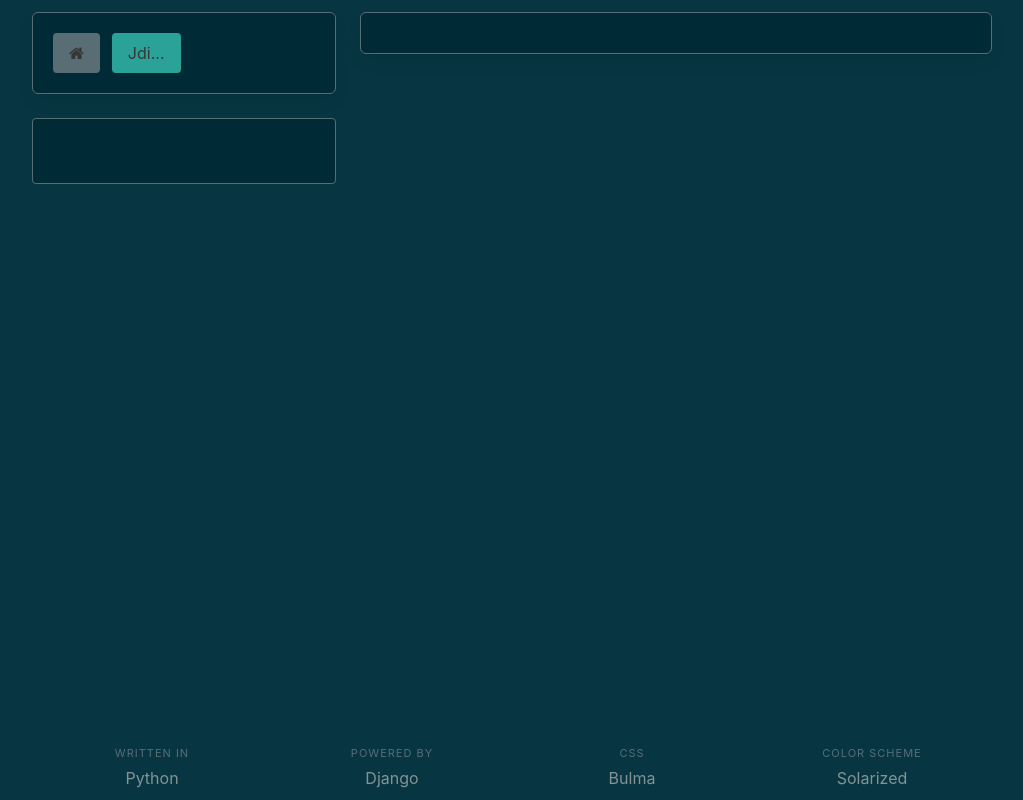
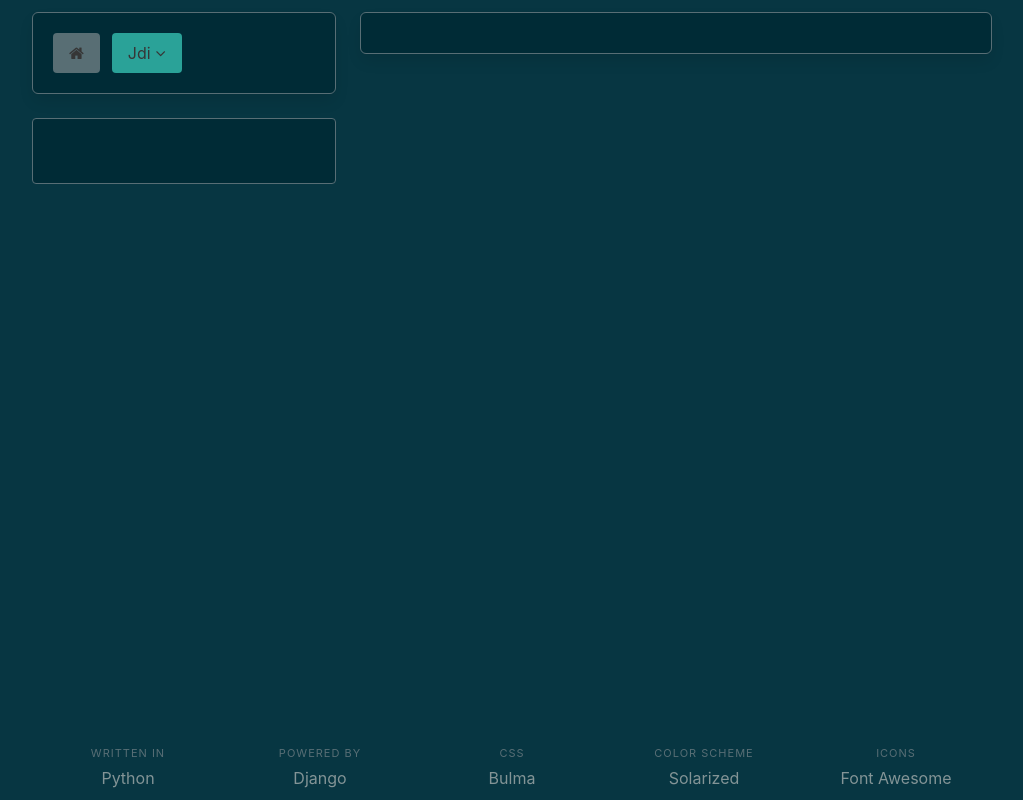
Before and after one commit to underground-lab/zelezobeton, a Django app: template webapp/templates/main.html in a window 1280 px wide. Shown: the whole page, without its empty margins (128-1151 px from the left). Run offline with Django 4.2, Linux system fonts and the light colour scheme; the template is opened without the code that fills it, so the values that code supplies are empty; parts of the project's set-up code (start-up, migrations or seed data) failed here and were passed over.

Commit message:
Add more icons

```diff
--- a/webapp/templates/action_dropdown.html
+++ b/webapp/templates/action_dropdown.html
@@ -4,7 +4,7 @@
   <div class="dropdown-trigger">
     <button class="button bg-solarized-yellow no-border" id="{{ command }}_dropdown"
             aria-haspopup="true" aria-controls="{{ command }}_dropdown_menu">
-      {{ verb }}...
+      {{ verb }}<i class="fa fa-angle-down fa-pull-right"></i>
     </button>
   </div>
   <div class="dropdown-menu" id="{{ command }}_dropdown_menu" role="menu">
--- a/webapp/templates/footer.html
+++ b/webapp/templates/footer.html
@@ -23,4 +23,10 @@
     <p><a class="footer-link" href="https://ethanschoonover.com/solarized/">Solarized</a></p>
     </div>
   </div>
+  <div class="level-item has-text-centered">
+    <div class="page-footer">
+    <p class="heading fg-solarized-base01">Icons</p>
+    <p><a class="footer-link" href="https://fontawesome.com/">Font Awesome</a></p>
+    </div>
+  </div>
 </nav>
--- a/webapp/templates/go_dropdown.html
+++ b/webapp/templates/go_dropdown.html
@@ -3,7 +3,7 @@
   <div class="dropdown-trigger">
     <button class="button bg-solarized-cyan no-border" id="go_dropdown"
             aria-haspopup="true" aria-controls="go_dropdown_menu">
-      Jdi...
+      Jdi<i class="fa fa-angle-down fa-pull-right"></i>
     </button>
   </div>
   <div class="dropdown-menu" id="go_dropdown_menu" role="menu">
--- a/webapp/templates/main.html
+++ b/webapp/templates/main.html
@@ -8,7 +8,7 @@
         <div class="control">
           <a class="button bg-solarized-base01 no-border" id="home"
              href="{% url 'home' %}" title="zpět na domovskou stránku">
-            <span class="fa fa-home" aria-label="home"></span>
+            <i class="fa fa-home" aria-label="home"></i>
           </a>
         </div>
         {% include "go_dropdown.html" %}
```
Also changed, not shown: webapp/templates/home.html (+6 -4 lines).
